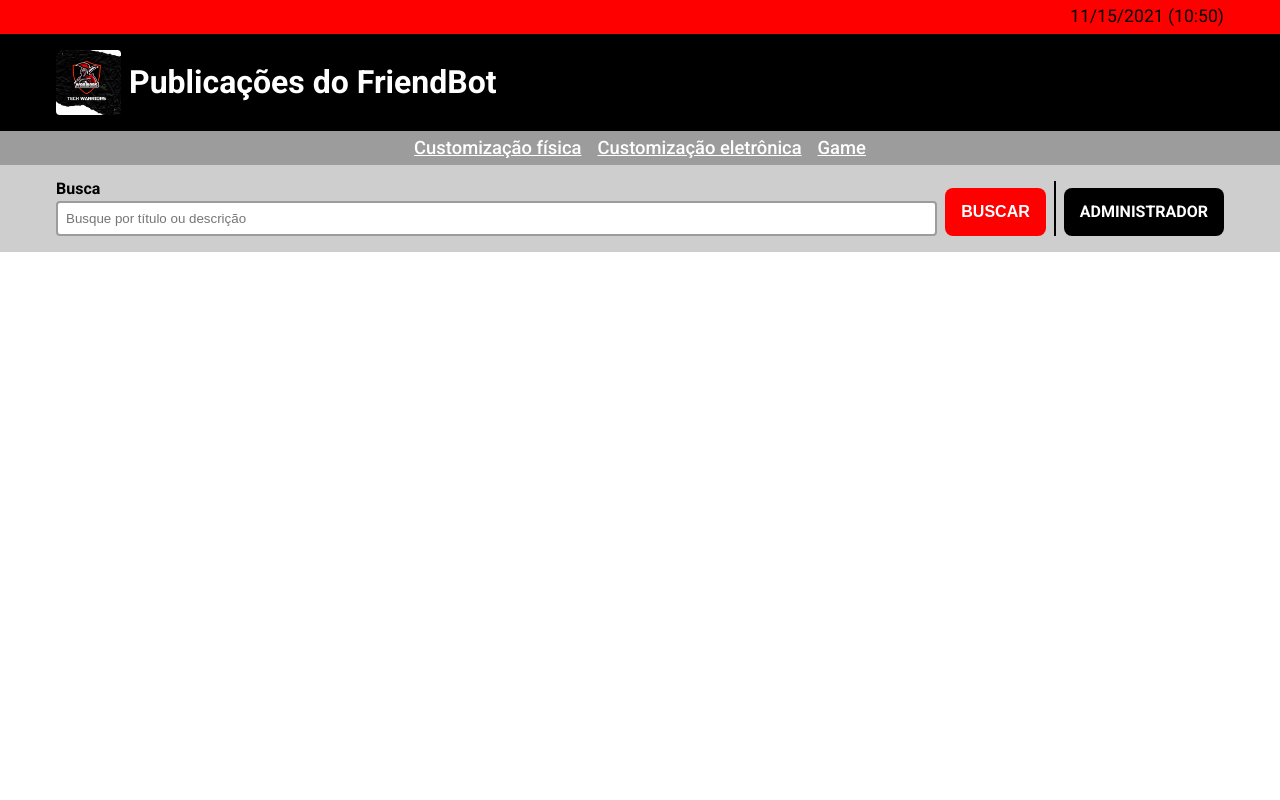
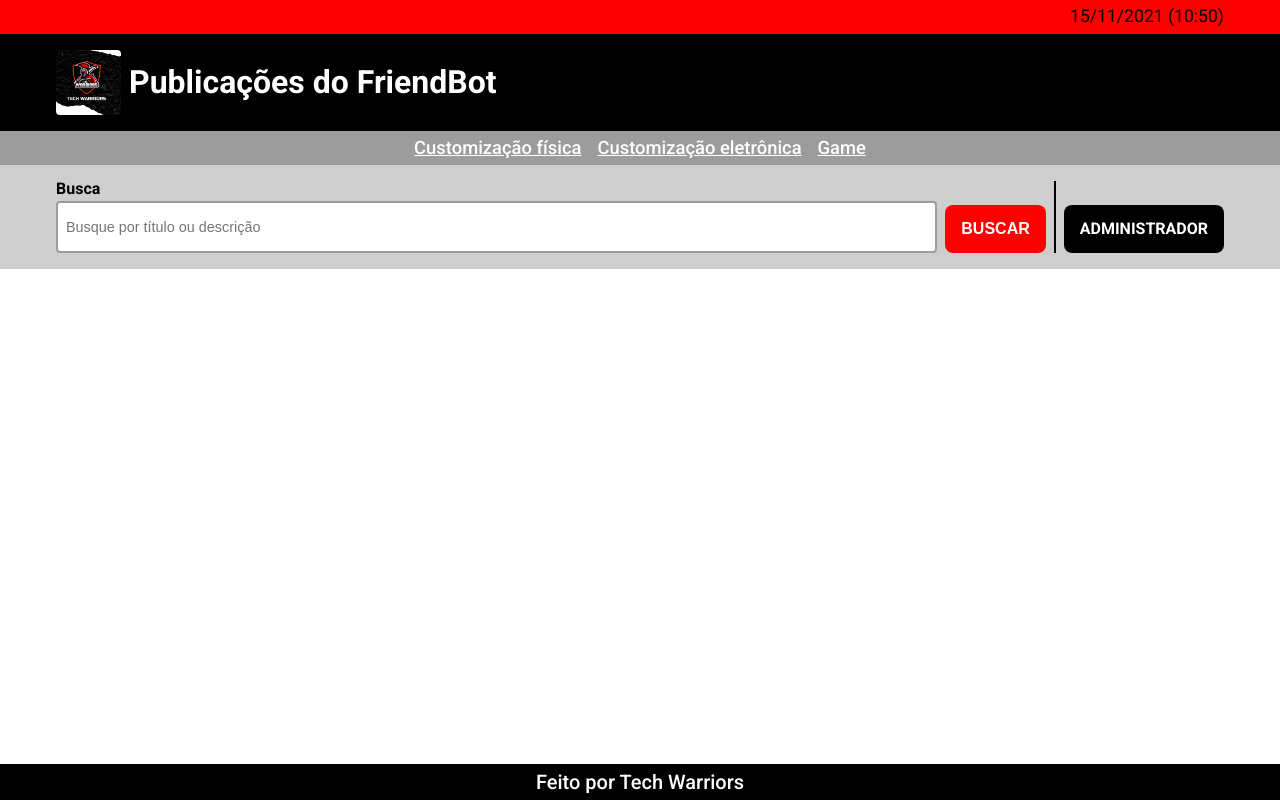
Before and after one commit to tech-warriors-corporation/friendbot-system, a PHP site: page /admin/index.php in a window 1280 px wide. Run offline with PHP 8.4, Linux system fonts and the light colour scheme.

Commit message:
done footer

```diff
--- a/admin/index.php
+++ b/admin/index.php
@@ -1 +1,5 @@
 <?php require_once("../components/header.php"); ?>
+
+
+
+<?php require_once("../components/footer.php"); ?>
--- a/components/footer.php
+++ b/components/footer.php
@@ -0,0 +1,7 @@
+        </main>
+
+        <footer class="footer">
+            <p class="footer__text">Feito por Tech Warriors</p>
+        </footer>
+    </body>
+</html>
--- a/stylesheets/field.css
+++ b/stylesheets/field.css
@@ -8,15 +8,17 @@
 .field .field__label{
     font-weight: 600;
     color: var(--black);
+    font-size: 1rem;
 }
 
 .field .field__input{
-    padding: var(--half-space);
+    padding: var(--space) var(--half-space);
     border: var(--border);
     border-radius: var(--radius);
     outline: none;
     transition: box-shadow var(--time);
     border-color: var(--grey);
+    font-size: .9rem;
 }
 
 .field .field__input:focus{
--- /dev/null
+++ b/stylesheets/footer.css
@@ -0,0 +1,15 @@
+.footer{
+    display: flex;
+    align-items: center;
+    justify-content: center;
+    width: 100%;
+    background-color: var(--black);
+    padding: var(--half-space) var(--space);
+}
+
+.footer .footer__text{
+    text-align: center;
+    color: var(--white);
+    font-size: 1.25rem;
+    font-weight: 500;
+}
--- a/stylesheets/styles.css
+++ b/stylesheets/styles.css
@@ -4,3 +4,4 @@
 @import "header.css";
 @import "button.css";
 @import "field.css";
+@import "footer.css";
--- a/utils/date.php
+++ b/utils/date.php
@@ -1,6 +1,6 @@
 <?php
     function getFormat($withHour = false){
-        $format = 'm/d/Y';
+        $format = 'd/m/Y';
 
         return $withHour ? "$format (h:i)" : $format;
     }
```
